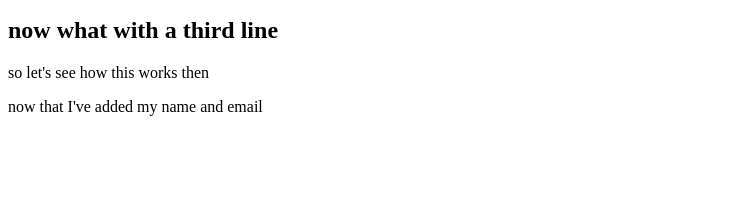
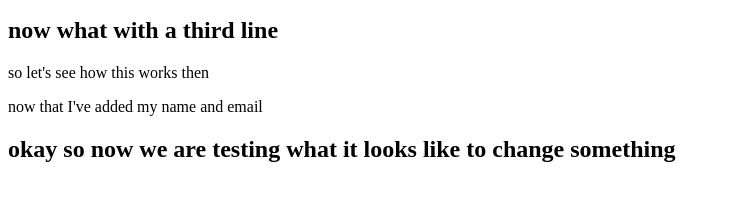
Before and after one commit to CatoSammi/GitGitHubMasterclass, a plain HTML site: page index.html in a window 1280 px wide. Shown: the part 96-296 px from the top of the page, without its empty margins (0-730 px from the left). Drawn offline with Linux system fonts and the light colour scheme.

Commit message:
Update index.html to test github response

```diff
--- a/index.html
+++ b/index.html
@@ -7,3 +7,5 @@
 <p>so let's see how this works then</p>
 
 <p>now that I've added my name and email</p>
+
+<h2>okay so now we are testing what it looks like to change something<h2>
```
